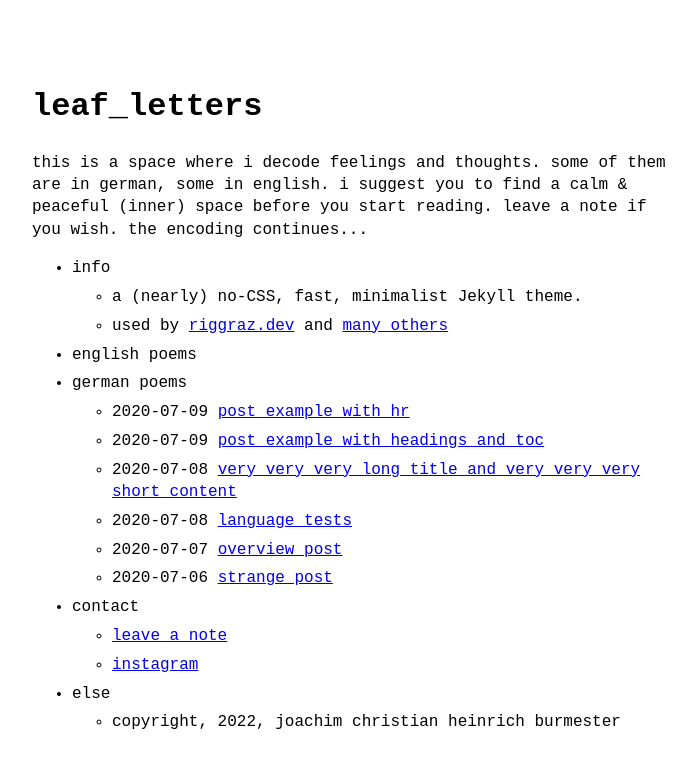
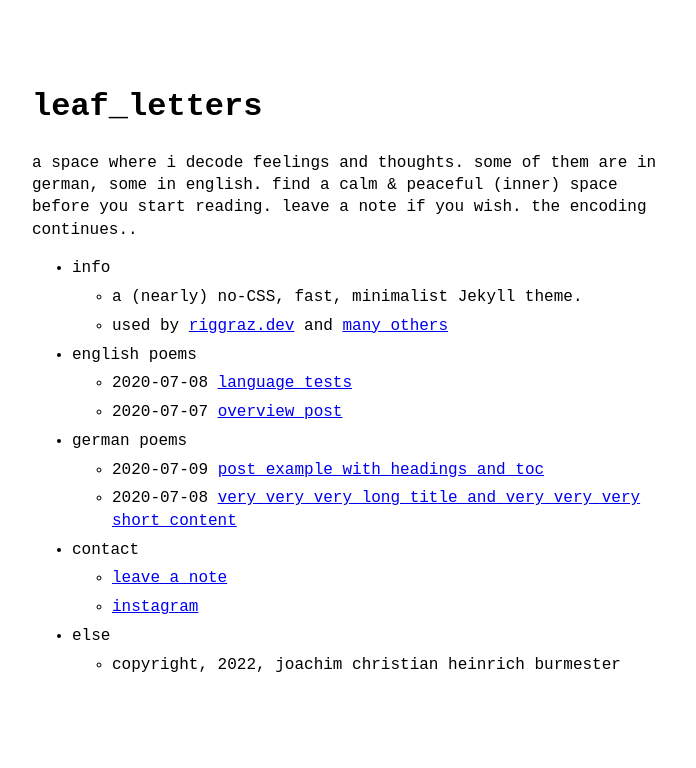
Before and after one commit to jchburmester/jchburmester.github.io, a Jekyll site: the page built from index.md, in a window 1280 px wide. Shown: the top 768 px of the page, without its empty margins (288-984 px from the left). Built offline with Jekyll 4.4.1, drawn with Linux system fonts in a browser that asks for light colours.

Commit message:
post tests

```diff
--- a/_config.yml
+++ b/_config.yml
@@ -4,8 +4,8 @@
 url: https://jchburmester.github.io/ # root address of the site
 baseurl: "" # subpath of the site, e.g. "/blog" (leave it blank "" if you're site shouldn't use a subpath)
 description: > # description of the site (multiple lines allowed)
-  this is a space where i decode feelings and thoughts. some of them are in german, some in english.
-  i suggest you to find a calm & peaceful (inner) space before you start reading. leave a note if you wish. the encoding continues...
+  a space where i decode feelings and thoughts. some of them are in german, some in english.
+  find a calm & peaceful (inner) space before you start reading. leave a note if you wish. the encoding continues..
 
 permalink: /:slug.html
 
--- a/_data/menu.yml
+++ b/_data/menu.yml
@@ -9,11 +9,12 @@
 
   - title: english poems
     post_list:
-      category: _poems_en
+      category: poems_en
       show_more: false
 
   - title: german poems
     post_list:
+      category: poems_de
       show_more: false
 
   - title: contact
--- a/_posts/2020-07-07-overview-post.md
+++ b/_posts/2020-07-07-overview-post.md
@@ -1,6 +1,6 @@
 ---
 layout: post
-category: example
+category: poems_en
 ---
 
 Lorem ipsum[^1] dolor sit amet, consectetur adipiscing elit. Pellentesque vel lacinia neque. Praesent nulla quam, ullamcorper in sollicitudin ac, molestie sed justo. Cras aliquam, sapien id consectetur accumsan, augue magna faucibus ex, ut ultricies turpis tortor vel ante. In at rutrum tellus.
--- a/_posts/2020-07-08-very-very-very-long-title-and-very-very-very-short-content.md
+++ b/_posts/2020-07-08-very-very-very-long-title-and-very-very-very-short-content.md
@@ -1,6 +1,6 @@
 ---
 layout: post
-category: example
+category: poems_de
 ---
 
 Lorem ipsum dolor sit amet, consectetur adipiscing elit. Pellentesque vel lacinia neque. Praesent nulla quam, ullamcorper in sollicitudin ac, molestie sed justo. Cras aliquam, sapien id consectetur accumsan, augue magna faucibus ex, ut ultricies turpis tortor vel ante. In at rutrum tellus. Nullam vestibulum metus eu purus malesuada, volutpat mattis leo facilisis.
```
Also changed, not shown: _poems_en/2020-07-06-strange-post.md (deleted, +0 -6 lines), _posts/2020-07-08-language-tests.md (+1 -1 lines), _posts/2020-07-09-post-example-with-headings-and-toc.md (+1 -1 lines).
